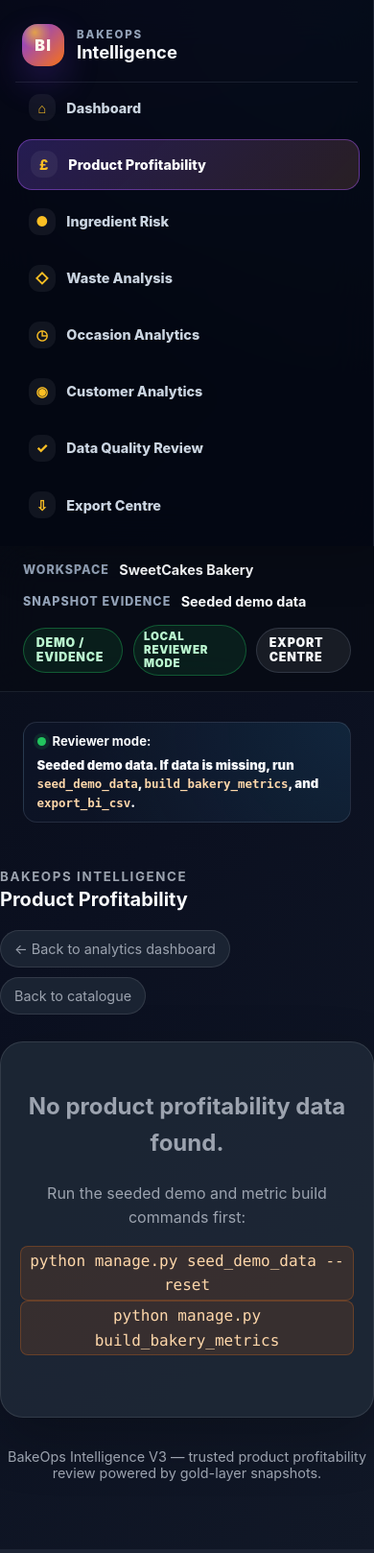
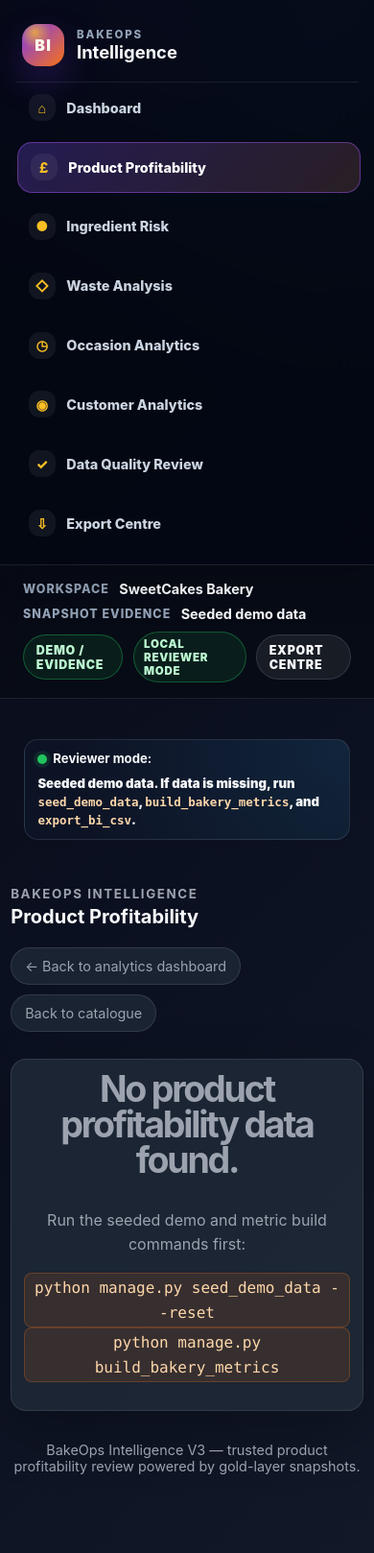
Before and after one commit to aminul-portfolio/bakeops-intelligence, a Django app: page /analytics/products/ in a window 390 px wide. Shown: the whole page at 96% size. Run offline with Django 5.2, Linux system fonts and the light colour scheme; data that the repository does not hold is empty.

Commit message:
Milestone 4I: harden responsive layout and density

```diff
--- a/bakeops/static/bakeops/css/analytics-shell.css
+++ b/bakeops/static/bakeops/css/analytics-shell.css
@@ -460,3 +460,240 @@
 .analytics-state-guidance.is-compact .analytics-state-guidance__grid {
     display: none;
 }
+
+/* 4I — Responsive and Density Hardening */
+
+.analytics-page-frame {
+    min-width: 0;
+}
+
+.analytics-page-frame *,
+.analytics-page-frame *::before,
+.analytics-page-frame *::after {
+    box-sizing: border-box;
+}
+
+.analytics-page-frame table {
+    width: 100%;
+    border-collapse: collapse;
+}
+
+.analytics-page-frame .table-wrap,
+.analytics-page-frame .table-shell,
+.analytics-page-frame .table-card,
+.analytics-page-frame .data-table-wrap,
+.analytics-page-frame .evidence-table-wrap,
+.analytics-page-frame section:has(table) {
+    min-width: 0;
+    overflow-x: auto;
+    scrollbar-width: thin;
+}
+
+.analytics-page-frame th,
+.analytics-page-frame td {
+    vertical-align: top;
+}
+
+.analytics-page-frame td,
+.analytics-page-frame th,
+.analytics-page-frame .metric-value,
+.analytics-page-frame .kpi-value,
+.analytics-page-frame .rank-node,
+.analytics-page-frame .proof-rank-tile strong,
+.analytics-page-frame .waste-impact-tile strong {
+    font-variant-numeric: tabular-nums;
+}
+
+.analytics-page-frame .card,
+.analytics-page-frame .mini-panel,
+.analytics-page-frame .command-deep-dive-card,
+.analytics-page-frame .trust-review-step,
+.analytics-page-frame .export-workflow-step,
+.analytics-page-frame .risk-summary-card,
+.analytics-page-frame .occasion-demand-card,
+.analytics-page-frame .customer-behaviour-card {
+    min-width: 0;
+}
+
+.analytics-page-frame .card p,
+.analytics-page-frame .mini-panel span,
+.analytics-page-frame td,
+.analytics-page-frame th {
+    overflow-wrap: anywhere;
+}
+
+.analytics-page-frame a,
+.analytics-page-frame button,
+.analytics-page-frame .btn,
+.analytics-page-frame .pill,
+.analytics-page-frame .badge {
+    white-space: normal;
+}
+
+/* Desktop/laptop density */
+@media (max-width: 1280px) {
+    .analytics-page-frame {
+        padding-left: clamp(0.9rem, 2vw, 1.25rem);
+        padding-right: clamp(0.9rem, 2vw, 1.25rem);
+    }
+
+    .analytics-page-frame h1 {
+        font-size: clamp(2.3rem, 5.2vw, 4.7rem);
+        line-height: 0.98;
+    }
+
+    .analytics-page-frame h2 {
+        font-size: clamp(1.25rem, 2.1vw, 1.8rem);
+    }
+
+    .analytics-page-frame .card,
+    .analytics-page-frame .section {
+        border-radius: 1.15rem;
+    }
+}
+
+/* Tablet */
+@media (max-width: 900px) {
+    .analytics-shell,
+    .analytics-layout,
+    .analytics-app-shell {
+        display: block;
+    }
+
+    .analytics-sidebar,
+    aside.analytics-sidebar {
+        position: relative;
+        width: auto;
+        min-height: auto;
+        border-right: 0;
+        border-bottom: 1px solid rgba(148, 163, 184, 0.16);
+    }
+
+    .analytics-sidebar nav,
+    aside.analytics-sidebar nav {
+        display: grid;
+        grid-template-columns: repeat(2, minmax(0, 1fr));
+        gap: 0.55rem;
+    }
+
+    .analytics-topbar,
+    .analytics-topbar__inner {
+        position: relative;
+        flex-wrap: wrap;
+        gap: 0.6rem;
+    }
+
+    .analytics-page-frame {
+        padding: 1rem;
+    }
+
+    .analytics-page-frame h1 {
+        font-size: clamp(2rem, 9vw, 3.5rem);
+    }
+
+    .analytics-page-frame .hero-grid,
+    .analytics-page-frame .summary-grid,
+    .analytics-page-frame .kpi-grid,
+    .analytics-page-frame .metric-grid,
+    .analytics-page-frame .stats-grid,
+    .analytics-page-frame .proof-action-strip,
+    .analytics-page-frame .command-centre-grid,
+    .analytics-page-frame .command-deep-dive-grid,
+    .analytics-page-frame .profit-visual-grid,
+    .analytics-page-frame .waste-visual-grid,
+    .analytics-page-frame .ingredient-visual-grid,
+    .analytics-page-frame .occasion-visual-grid,
+    .analytics-page-frame .customer-visual-grid,
+    .analytics-page-frame .trust-surface-grid,
+    .analytics-page-frame .export-trust-grid,
+    .analytics-page-frame .export-contract-grid,
+    .analytics-page-frame .export-proof-strip,
+    .analytics-page-frame .trust-mini-grid,
+    .analytics-page-frame .stock-bridge,
+    .analytics-page-frame .occasion-mini-proof,
+    .analytics-page-frame .customer-mini-proof,
+    .analytics-page-frame .top-waste-mini-proof {
+        grid-template-columns: 1fr !important;
+    }
+
+    .analytics-page-frame table {
+        min-width: 760px;
+    }
+}
+
+/* Mobile */
+@media (max-width: 520px) {
+    .analytics-page-frame {
+        padding: 0.85rem;
+    }
+
+    .analytics-page-frame h1 {
+        font-size: clamp(1.85rem, 11vw, 2.85rem);
+        letter-spacing: -0.06em;
+    }
+
+    .analytics-page-frame h2 {
+        font-size: 1.2rem;
+    }
+
+    .analytics-page-frame .card,
+    .analytics-page-frame .section,
+    .analytics-page-frame .mini-panel {
+        padding: 0.95rem;
+        border-radius: 1rem;
+    }
+
+    .analytics-sidebar nav,
+    aside.analytics-sidebar nav {
+        grid-template-columns: 1fr;
+    }
+
+    .analytics-page-frame .proof-route,
+    .analytics-page-frame .waste-impact-grid,
+    .analytics-page-frame .rank-flow-row,
+    .analytics-page-frame .command-proof-row,
+    .analytics-page-frame .trust-flow-row,
+    .analytics-page-frame .customer-behaviour-card,
+    .analytics-page-frame .occasion-demand-card,
+    .analytics-page-frame .risk-summary-card {
+        grid-template-columns: 1fr !important;
+    }
+
+    .analytics-page-frame .proof-arrow,
+    .analytics-page-frame .waste-impact-operator {
+        margin: 0 auto;
+        transform: rotate(90deg);
+    }
+
+    .analytics-page-frame .analytics-state-guidance {
+        margin-left: 0.85rem;
+        margin-right: 0.85rem;
+    }
+
+    .analytics-page-frame table {
+        min-width: 680px;
+        font-size: 0.82rem;
+    }
+
+    .analytics-page-frame th,
+    .analytics-page-frame td {
+        padding: 0.7rem;
+    }
+}
+
+/* Very small mobile */
+@media (max-width: 390px) {
+    .analytics-page-frame {
+        padding: 0.7rem;
+    }
+
+    .analytics-page-frame .card,
+    .analytics-page-frame .section,
+    .analytics-page-frame .mini-panel {
+        padding: 0.8rem;
+    }
+
+    .analytics-page-frame h1 {
+        font-size: clamp(1.65rem, 12vw, 2.35rem);
+    }
+}
```
